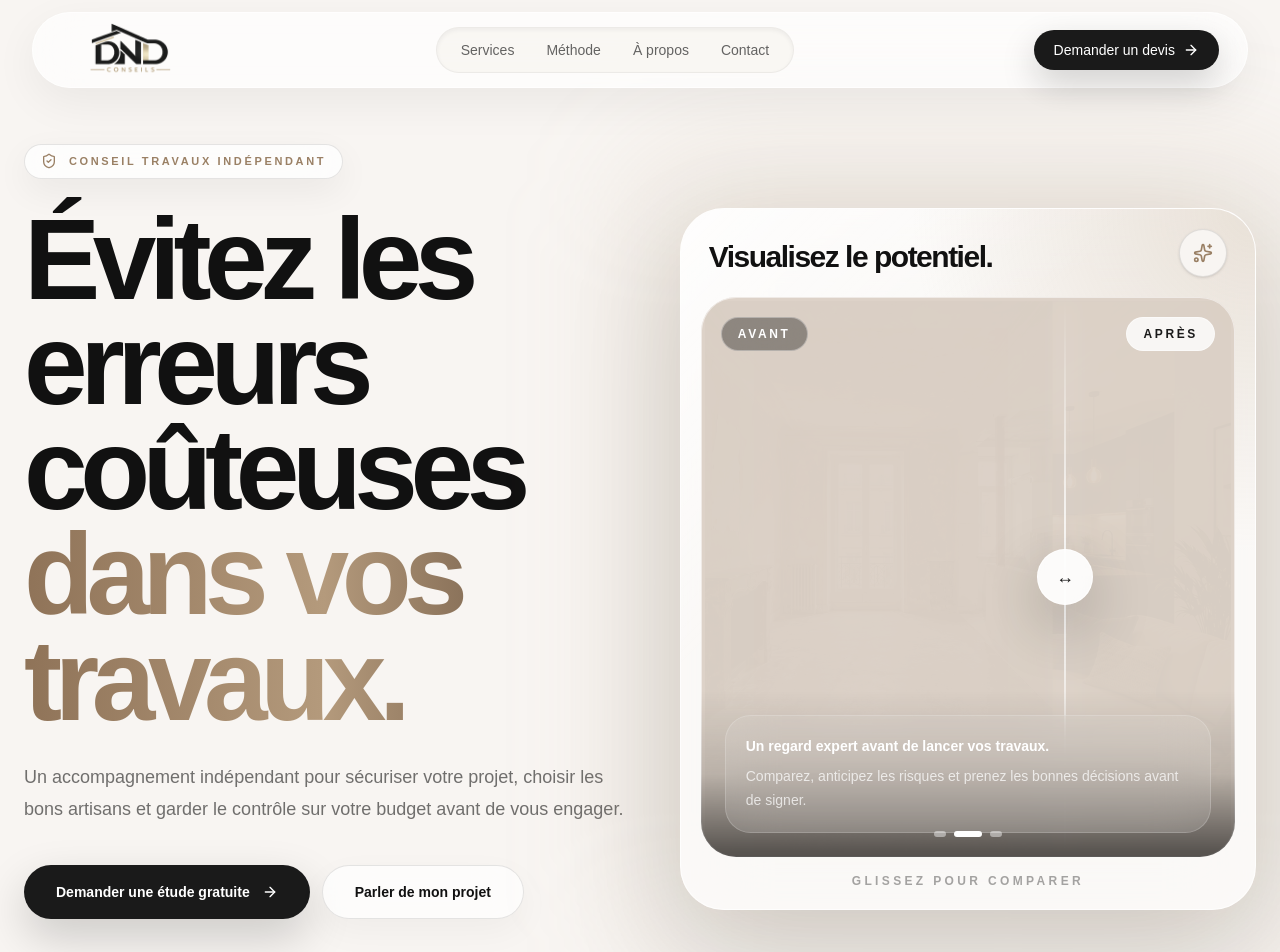
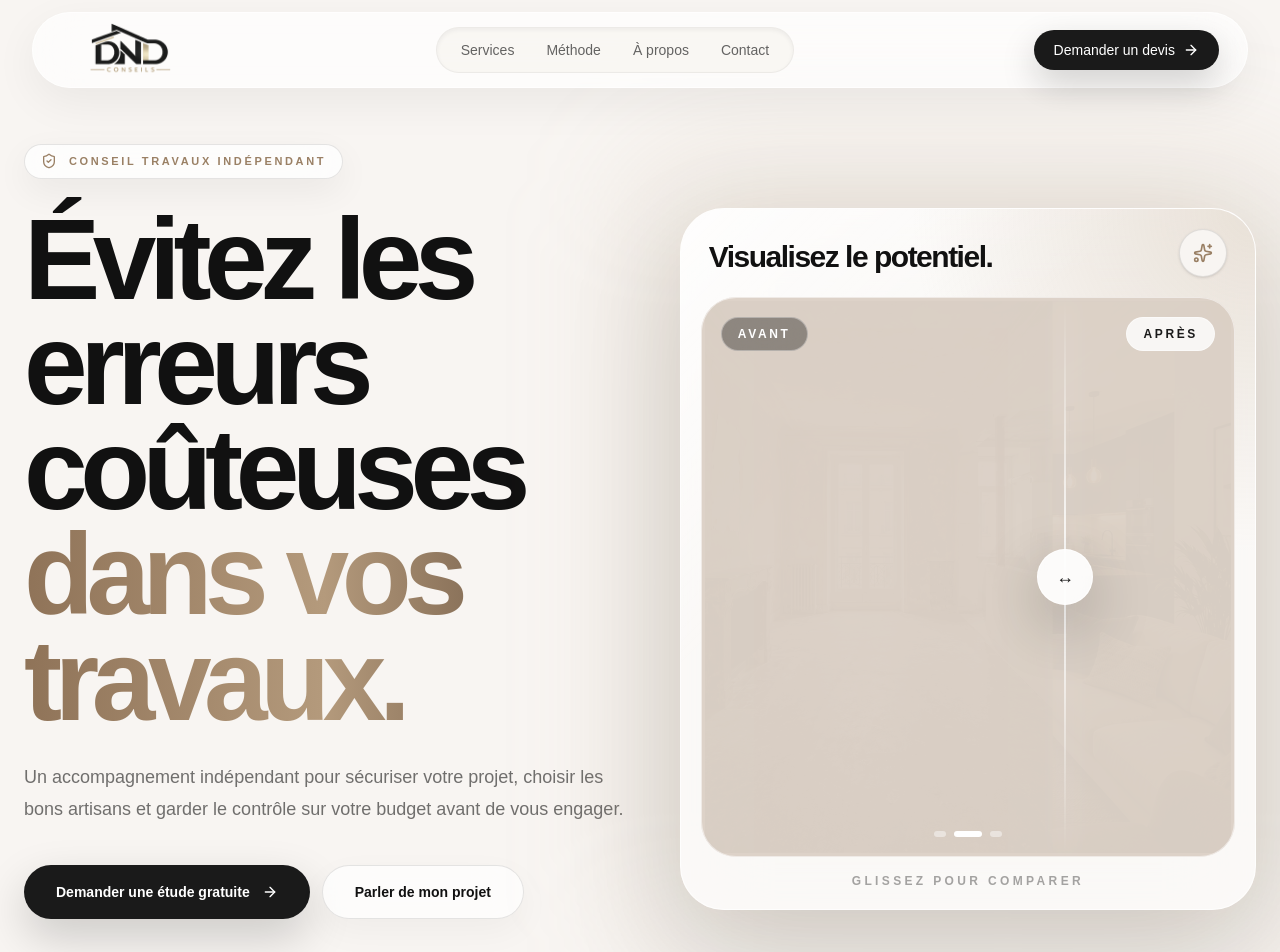
Before and after one commit to markyuna/dnd-conseils, a Next.js app: page / in a window 1280 px wide. Shown: the top 952 px of the page. Built offline with nearby package versions, Linux system fonts and the light colour scheme.

Commit message:
feat: add premium before after image sets

```diff
--- a/src/components/HeroSection.tsx
+++ b/src/components/HeroSection.tsx
@@ -267,17 +267,7 @@ export default function HeroSection() {
                   </motion.div>
                 </div>
 
-                <div className="absolute inset-x-0 bottom-0 z-30 bg-gradient-to-t from-black/62 via-black/14 to-transparent p-4 sm:p-6">
-                  <div className="rounded-[1.35rem] border border-white/18 bg-white/12 p-4 text-white backdrop-blur-xl sm:rounded-[1.6rem] sm:p-5">
-                    <p className="text-sm font-semibold">
-                      Un regard expert avant de lancer vos travaux.
-                    </p>
-                    <p className="mt-2 text-sm leading-6 text-white/72">
-                      Comparez, anticipez les risques et prenez les bonnes
-                      décisions avant de signer.
-                    </p>
-                  </div>
-                </div>
+
 
                 <div className="absolute bottom-5 left-1/2 z-40 flex -translate-x-1/2 gap-2">
                   {imageSets.map((_, index) => (
```
